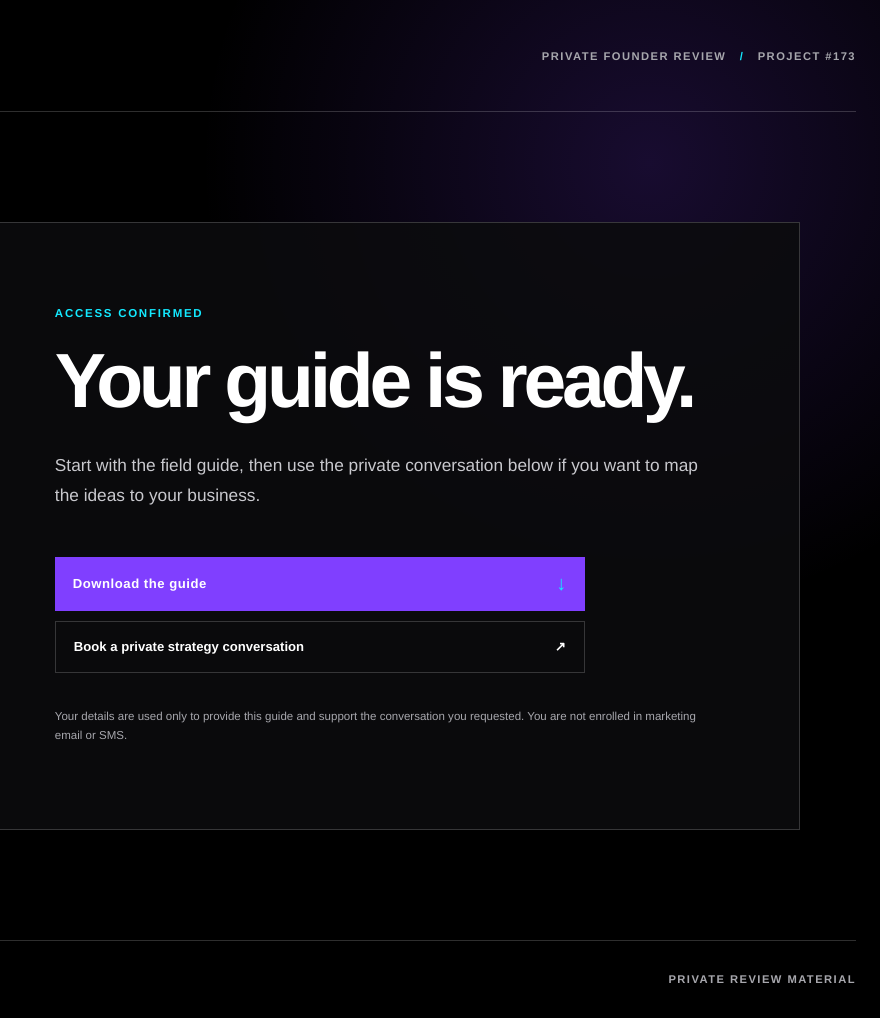
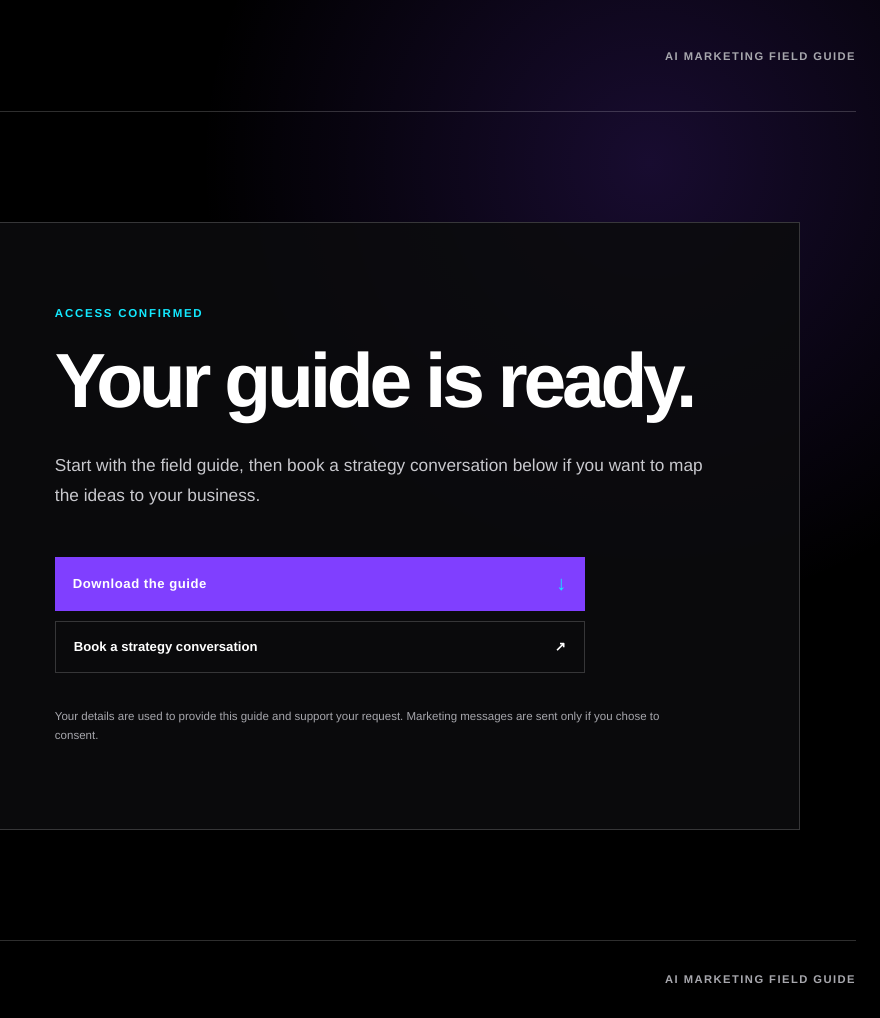
Before and after one commit to beyondexcellence4u-lang/all4udigital-project-173-guide, a plain HTML site: page thank-you.html in a window 1280 px wide. Shown: the full height of the page, 400-1280 px from the left. Drawn offline with Linux system fonts and the light colour scheme.

Commit message:
fix: apply approved Project 173 canonical-page corrections

```diff
--- a/thank-you.html
+++ b/thank-you.html
@@ -14,7 +14,7 @@
     <a class="brand" href="./index.html" aria-label="All4UDigital home">
       <img src="./public/OFFICIAL_LOGO.png" alt="All4UDigital" width="180" height="90">
     </a>
-    <p class="review-label">Private founder review <span aria-hidden="true">/</span> Project #173</p>
+    <p class="review-label">AI marketing field guide</p>
   </header>
 
   <main class="success-main">
@@ -23,7 +23,7 @@
       <div class="success-content">
         <p class="eyebrow">Access confirmed</p>
         <h1 id="page-title">Your guide is ready.</h1>
-        <p class="intro">Start with the field guide, then use the private conversation below if you want to map the ideas to your business.</p>
+        <p class="intro">Start with the field guide, then book a strategy conversation below if you want to map the ideas to your business.</p>
 
         <div class="action-stack">
           <a class="primary-button" href="./public/Project-173-Build-Your-2027-Marketing-Campaign-Guide-Final.pdf" download="Project-173-Build-Your-2027-Marketing-Campaign-Guide-Final.pdf">
@@ -31,19 +31,19 @@
             <span class="button-mark" aria-hidden="true">↓</span>
           </a>
           <a class="secondary-link" href="https://links.convertwave.ai/widget/bookings/get-your-ai-marketing-team">
-            <span>Book a private strategy conversation</span>
+            <span>Book a strategy conversation</span>
             <span aria-hidden="true">↗</span>
           </a>
         </div>
 
-        <p class="privacy-note success-privacy">Your details are used only to provide this guide and support the conversation you requested. You are not enrolled in marketing email or SMS.</p>
+        <p class="privacy-note success-privacy">Your details are used to provide this guide and support your request. Marketing messages are sent only if you chose to consent.</p>
       </div>
     </section>
   </main>
 
   <footer>
     <p>All4UDigital <span aria-hidden="true">—</span> Systems for considered growth.</p>
-    <p>Private review material</p>
+    <p>AI marketing field guide</p>
   </footer>
 </body>
 </html>
```
